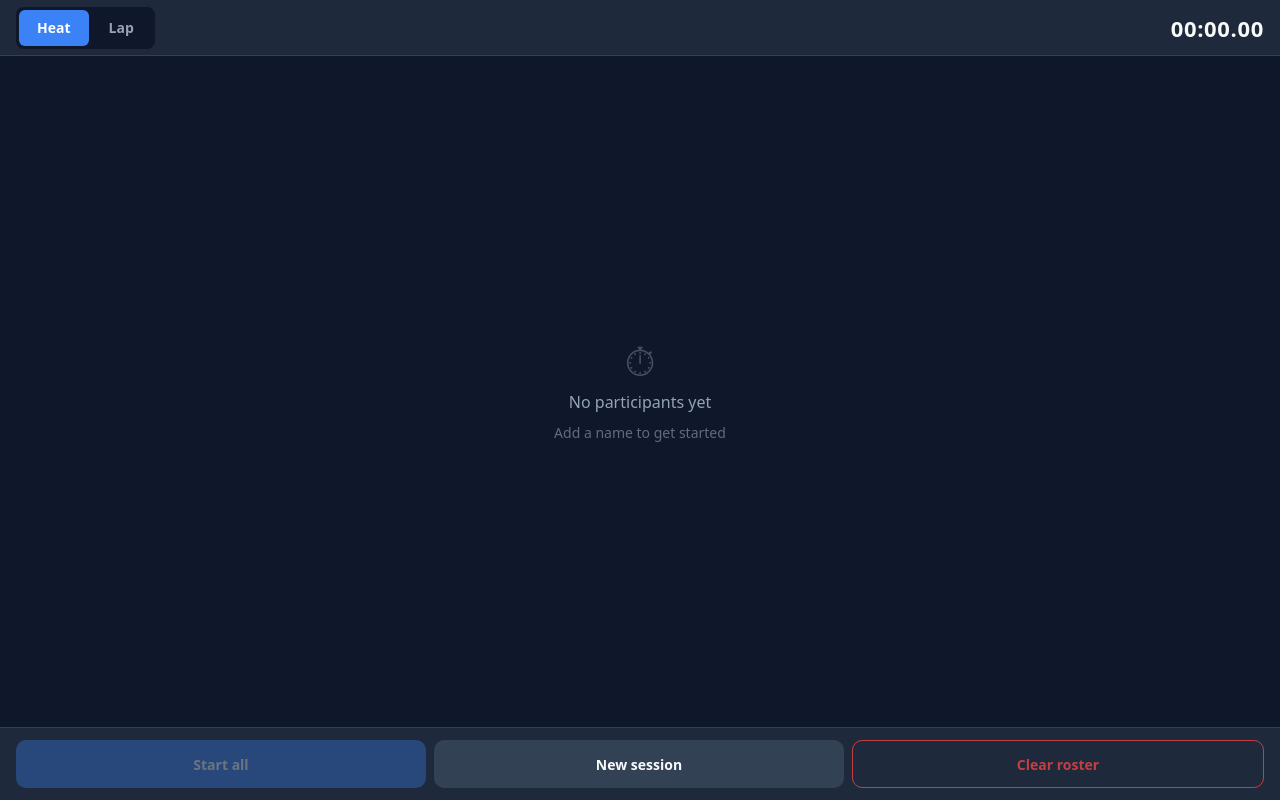
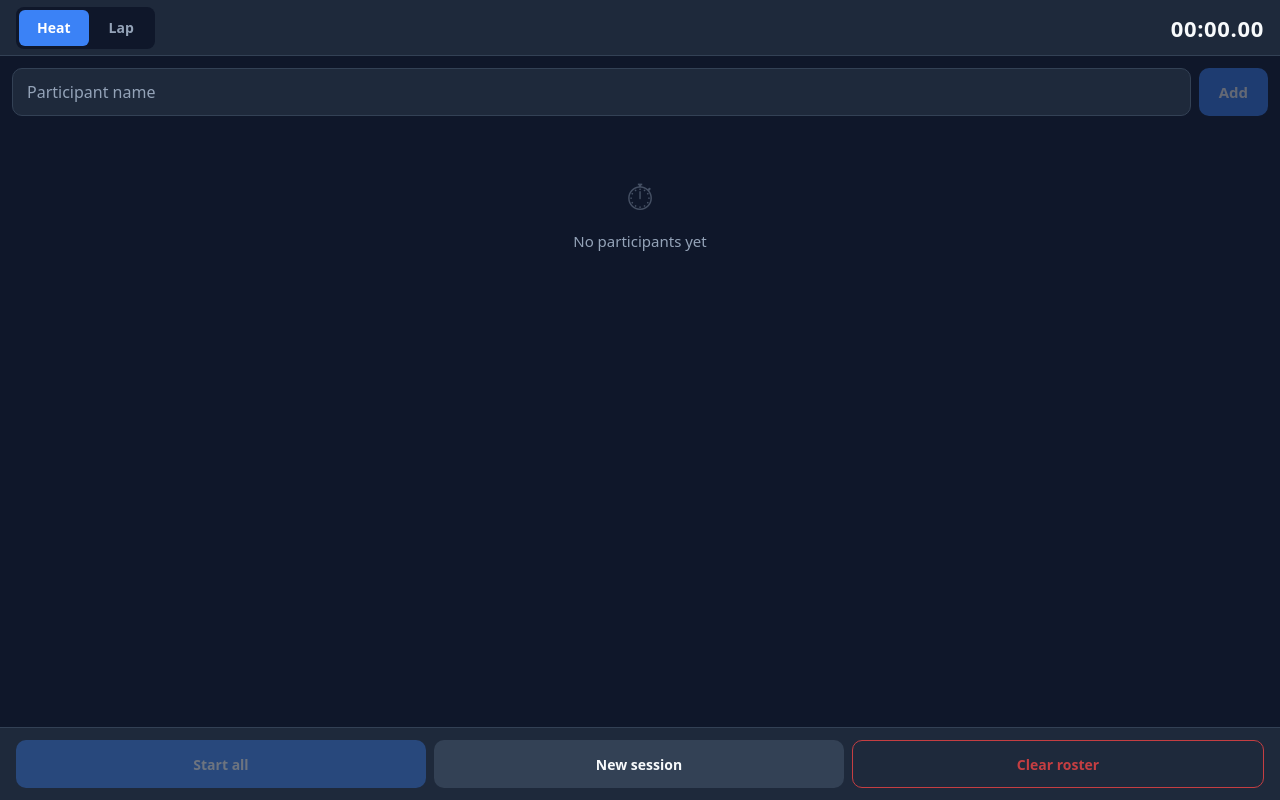
Before and after one commit to Smurfz87/gotta-time-em-all, a Svelte app: page / in a window 1280 px wide. Built offline with nearby package versions, Linux system fonts and the light colour scheme.

Commit message:
feat: add participants, clear session & clear roster
Closes #2

```diff
--- a/src/App.svelte
+++ b/src/App.svelte
@@ -3,15 +3,76 @@
   import ParticipantList from './lib/ParticipantList.svelte'
   import BottomControls from './lib/BottomControls.svelte'
 
-  let mode = $state('heat')
+  const STORAGE_KEY = 'gtta:session'
+
+  function loadSession() {
+    try {
+      const raw = localStorage.getItem(STORAGE_KEY)
+      if (raw) return JSON.parse(raw)
+    } catch {}
+    return { mode: 'heat', participants: [], history: [] }
+  }
+
+  function getInitials(name) {
+    return name.trim().split(/\s+/).map(w => w[0].toUpperCase()).slice(0, 2).join('')
+  }
+
+  let session = $state(loadSession())
+  let running = $state(false)
+
+  $effect(() => {
+    localStorage.setItem(STORAGE_KEY, JSON.stringify($state.snapshot(session)))
+  })
+
+  function setMode(m) {
+    if (session.history.length > 0) {
+      if (!confirm(`Switch to ${m === 'heat' ? 'Heat' : 'Lap'} mode? This will reset the current session.`)) return
+    }
+    session.mode = m
+    session.history = []
+  }
+
+  function addParticipant(name) {
+    const trimmed = name.trim()
+    if (!trimmed) return
+    session.participants.push({
+      id: crypto.randomUUID(),
+      name: trimmed,
+      initials: getInitials(trimmed)
+    })
+  }
+
+  function removeParticipant(id) {
+    session.participants = session.participants.filter(p => p.id !== id)
+  }
+
+  function newSession() {
+    session.history = []
+  }
+
+  function clearRoster() {
+    if (!confirm('Remove all participants and clear all history?')) return
+    session.participants = []
+    session.history = []
+  }
 </script>
 
 <div class="shell">
-  <TopBar {mode} onModeChange={(m) => { mode = m }} />
+  <TopBar mode={session.mode} onModeChange={setMode} />
   <main>
-    <ParticipantList />
+    <ParticipantList
+      participants={session.participants}
+      {running}
+      {addParticipant}
+      {removeParticipant}
+    />
   </main>
-  <BottomControls />
+  <BottomControls
+    {running}
+    hasParticipants={session.participants.length > 0}
+    {newSession}
+    {clearRoster}
+  />
 </div>
 
 <style>
--- /dev/null
+++ b/src/lib/AddParticipant.svelte
@@ -0,0 +1,75 @@
+<script>
+  let { addParticipant } = $props()
+  let name = $state('')
+
+  function submit() {
+    if (name.trim()) {
+      addParticipant(name)
+      name = ''
+    }
+  }
+</script>
+
+<div class="add-row">
+  <input
+    type="text"
+    placeholder="Participant name"
+    bind:value={name}
+    onkeydown={(e) => e.key === 'Enter' && submit()}
+    maxlength="40"
+    autocomplete="off"
+    autocorrect="off"
+    autocapitalize="words"
+  />
+  <button class="add-btn" onclick={submit} disabled={!name.trim()}>Add</button>
+</div>
+
+<style>
+  .add-row {
+    display: flex;
+    gap: 8px;
+  }
+
+  input {
+    flex: 1;
+    height: 48px;
+    padding: 0 14px;
+    background: var(--surface);
+    border: 1.5px solid var(--border);
+    border-radius: var(--radius);
+    color: var(--text);
+    font-size: 16px;
+    font-family: inherit;
+    outline: none;
+    transition: border-color 0.15s;
+    -webkit-appearance: none;
+  }
+
+  input:focus {
+    border-color: var(--accent);
+  }
+
+  input::placeholder {
+    color: var(--text-muted);
+  }
+
+  .add-btn {
+    height: 48px;
+    padding: 0 20px;
+    background: var(--accent);
+    color: white;
+    border-radius: var(--radius);
+    font-weight: 600;
+    font-size: 15px;
+    flex-shrink: 0;
+    transition: opacity 0.15s;
+  }
+
+  .add-btn:disabled {
+    opacity: 0.35;
+  }
+
+  .add-btn:active:not(:disabled) {
+    opacity: 0.8;
+  }
+</style>
--- a/src/lib/BottomControls.svelte
+++ b/src/lib/BottomControls.svelte
@@ -1,7 +1,13 @@
+<script>
+  let { running, hasParticipants, newSession, clearRoster } = $props()
+</script>
+
 <div class="controls">
-  <button class="btn btn-primary" disabled>Start all</button>
-  <button class="btn btn-secondary">New session</button>
-  <button class="btn btn-ghost-danger">Clear roster</button>
+  <button class="btn btn-primary" disabled={!hasParticipants || running}>
+    Start all
+  </button>
+  <button class="btn btn-secondary" onclick={newSession}>New session</button>
+  <button class="btn btn-ghost-danger" onclick={clearRoster}>Clear roster</button>
 </div>
 
 <style>
--- /dev/null
+++ b/src/lib/ParticipantCard.svelte
@@ -0,0 +1,89 @@
+<script>
+  let { participant, running, onRemove } = $props()
+
+  const AVATAR_COLORS = [
+    '#3b82f6', '#8b5cf6', '#ec4899', '#10b981',
+    '#f59e0b', '#ef4444', '#06b6d4', '#84cc16'
+  ]
+
+  function avatarColor(name) {
+    let hash = 0
+    for (const c of name) hash = (hash * 31 + c.charCodeAt(0)) & 0xffffffff
+    return AVATAR_COLORS[Math.abs(hash) % AVATAR_COLORS.length]
+  }
+
+  let color = $derived(avatarColor(participant.name))
+</script>
+
+<div class="card">
+  <div class="avatar" style:background={color} aria-hidden="true">
+    {participant.initials}
+  </div>
+  <span class="name">{participant.name}</span>
+  <button
+    class="remove-btn"
+    disabled={running}
+    onclick={onRemove}
+    aria-label="Remove {participant.name}"
+    title={running ? 'Stop the session before removing' : 'Remove participant'}
+  >×</button>
+</div>
+
+<style>
+  .card {
+    display: flex;
+    align-items: center;
+    gap: 12px;
+    padding: 12px 14px;
+    background: var(--surface);
+    border-radius: var(--radius);
+    min-height: 64px;
+  }
+
+  .avatar {
+    width: 42px;
+    height: 42px;
+    border-radius: 50%;
+    display: flex;
+    align-items: center;
+    justify-content: center;
+    font-size: 15px;
+    font-weight: 700;
+    color: white;
+    flex-shrink: 0;
+    user-select: none;
+  }
+
+  .name {
+    flex: 1;
+    font-size: 16px;
+    font-weight: 500;
+    overflow: hidden;
+    text-overflow: ellipsis;
+    white-space: nowrap;
+  }
+
+  .remove-btn {
+    width: 36px;
+    height: 36px;
+    border-radius: 50%;
+    background: transparent;
+    color: var(--text-muted);
+    font-size: 22px;
+    line-height: 1;
+    display: flex;
+    align-items: center;
+    justify-content: center;
+    flex-shrink: 0;
+    transition: background 0.15s, color 0.15s;
+  }
+
+  .remove-btn:hover:not(:disabled) {
+    background: var(--surface-raised);
+    color: var(--danger);
+  }
+
+  .remove-btn:disabled {
+    opacity: 0.25;
+  }
+</style>
--- a/src/lib/ParticipantList.svelte
+++ b/src/lib/ParticipantList.svelte
@@ -1,36 +1,57 @@
-<div class="empty-state">
-  <span class="icon" aria-hidden="true">⏱</span>
-  <p>No participants yet</p>
-  <p class="hint">Add a name to get started</p>
-</div>
+<script>
+  import AddParticipant from './AddParticipant.svelte'
+  import ParticipantCard from './ParticipantCard.svelte'
+
+  let { participants, running, addParticipant, removeParticipant } = $props()
+</script>
+
+<AddParticipant {addParticipant} />
+
+{#if participants.length === 0}
+  <div class="empty-state">
+    <span class="icon" aria-hidden="true">⏱</span>
+    <p>No participants yet</p>
+  </div>
+{:else}
+  <ul class="cards" aria-label="Participants">
+    {#each participants as p (p.id)}
+      <li>
+        <ParticipantCard
+          participant={p}
+          {running}
+          onRemove={() => removeParticipant(p.id)}
+        />
+      </li>
+    {/each}
+  </ul>
+{/if}
 
 <style>
   .empty-state {
     display: flex;
     flex-direction: column;
     align-items: center;
-    justify-content: center;
-    height: 100%;
     gap: 10px;
     color: var(--text-muted);
     text-align: center;
-    padding: 32px;
-    min-height: 200px;
+    padding: 40px 32px;
   }
 
   .icon {
-    font-size: 40px;
-    line-height: 1;
+    font-size: 36px;
     opacity: 0.4;
+    margin-top: 16px;
   }
 
   p {
-    font-size: 16px;
-    font-weight: 500;
+    font-size: 15px;
   }
 
-  .hint {
-    font-size: 14px;
-    opacity: 0.6;
+  .cards {
+    list-style: none;
+    display: flex;
+    flex-direction: column;
+    gap: 8px;
+    margin-top: 12px;
   }
 </style>
```
